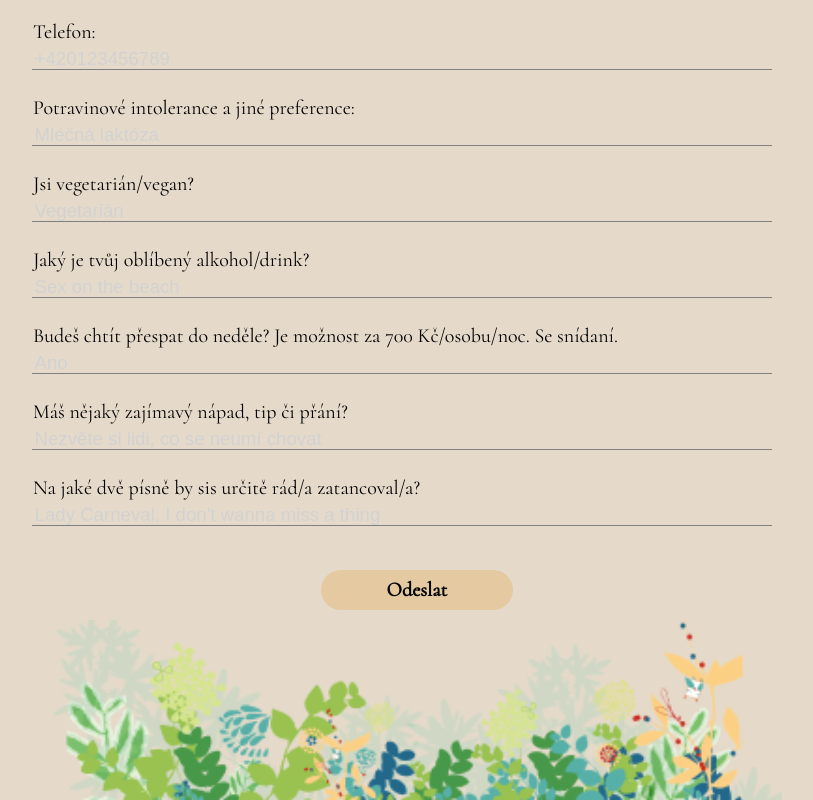
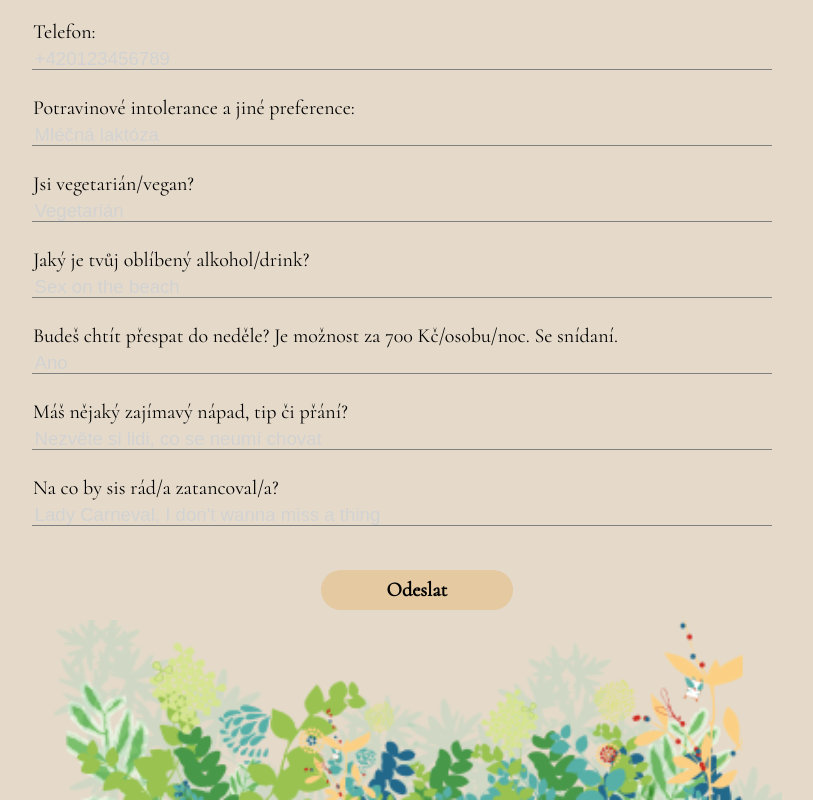
Before and after one commit to jpapouse/JE_Svatba24, a plain HTML site: page ChciPrijit.html in a window 1280 px wide. Shown: the part 430-1230 px from the top of the page, without its empty margins (223-1036 px from the left). Drawn offline with Linux system fonts and the light colour scheme.

Commit message:
Tancovani

```diff
--- a/ChciPrijit.html
+++ b/ChciPrijit.html
@@ -115,7 +115,7 @@
             </div>
         </div>
         <div class="pisne">
-            <span class="pisne_text">Na jaké dvě písně by sis určitě rád/a zatancoval/a?</span>
+            <span class="pisne_text">Na co by sis rád/a zatancoval/a?</span>
             <div class="input_text">
                 <input type="text" placeholder="Lady Carneval, I don't wanna miss a thing" id="Pisne">
             </div>
```
